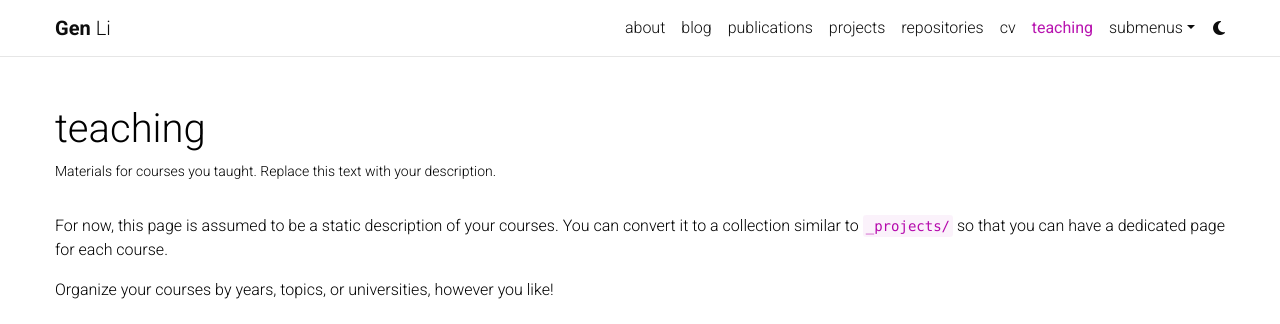
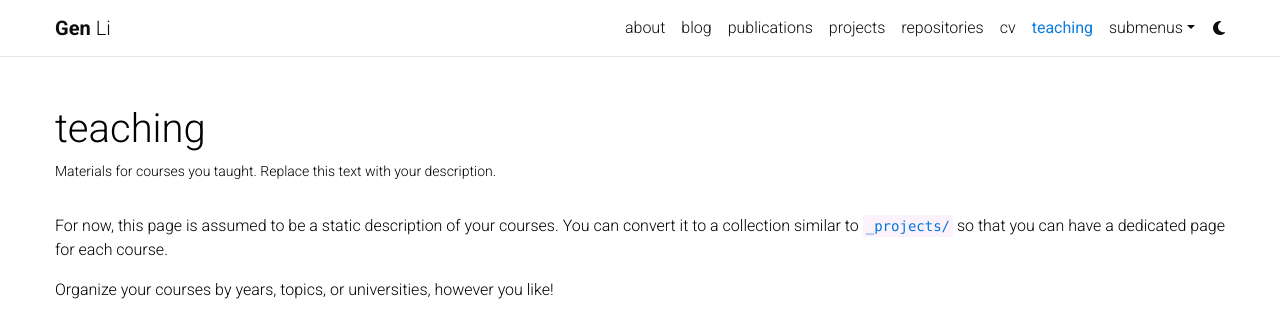
Before and after one commit to gen-li/gen-li.github.io, a Jekyll site: the page built from _pages/teaching.md, in a window 1280 px wide. Shown: the top 324 px of the page. Built offline with Jekyll 4.4.1, drawn with Linux system fonts in a browser that asks for light colours; full-size pictures stand in for the smaller copies a plugin makes; comment, search, counter and statistics services are not loaded; a style sheet for code colours, icons or effects is not loaded.

Commit message:
Update _themes.scss

```diff
--- a/_sass/_themes.scss
+++ b/_sass/_themes.scss
@@ -7,7 +7,7 @@
   --global-code-bg-color: #{$code-bg-color-light};
   --global-text-color: #{$black-color};
   --global-text-color-light: #{$grey-color};
-  --global-theme-color: #{$purple-color};
+  --global-theme-color: #{$blue-color};
   --global-hover-color: #{$purple-color};
   --global-hover-text-color: #{$white-color};
   --global-footer-bg-color: #{$grey-color-dark};
```
